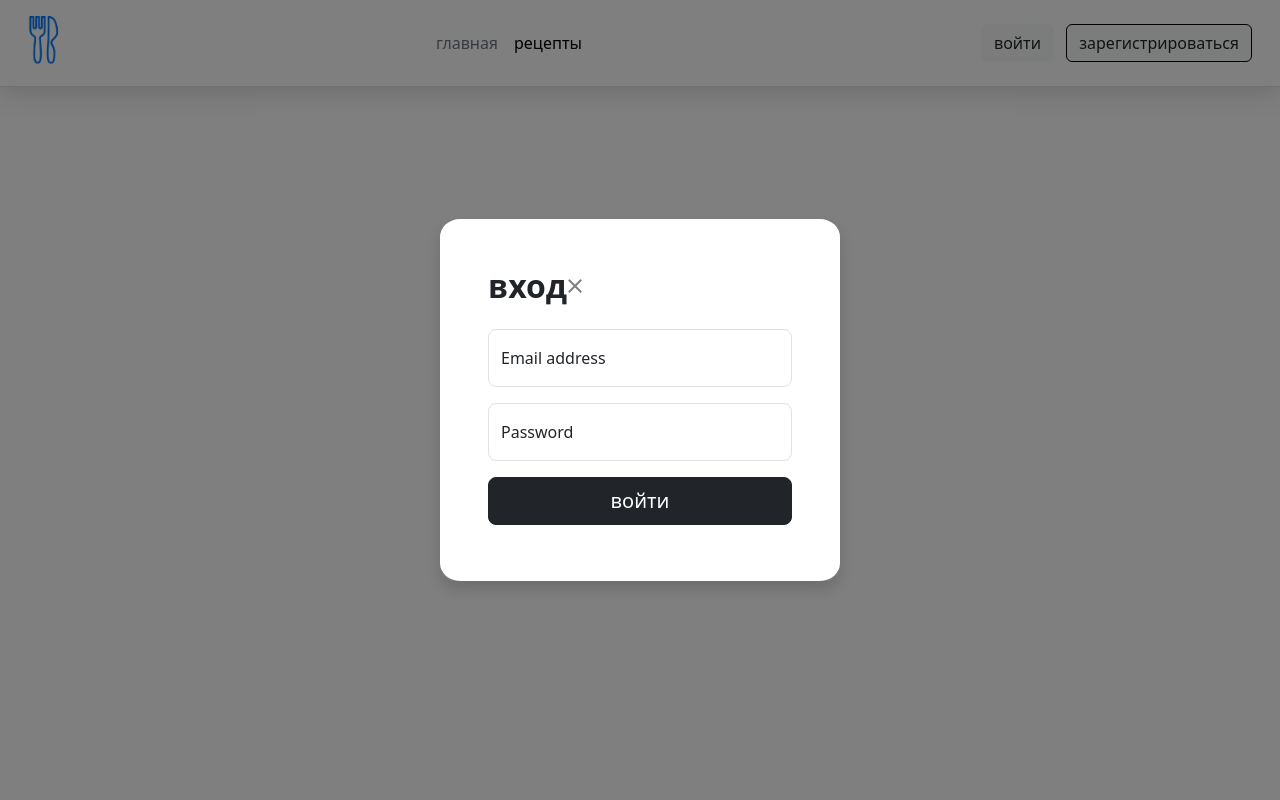
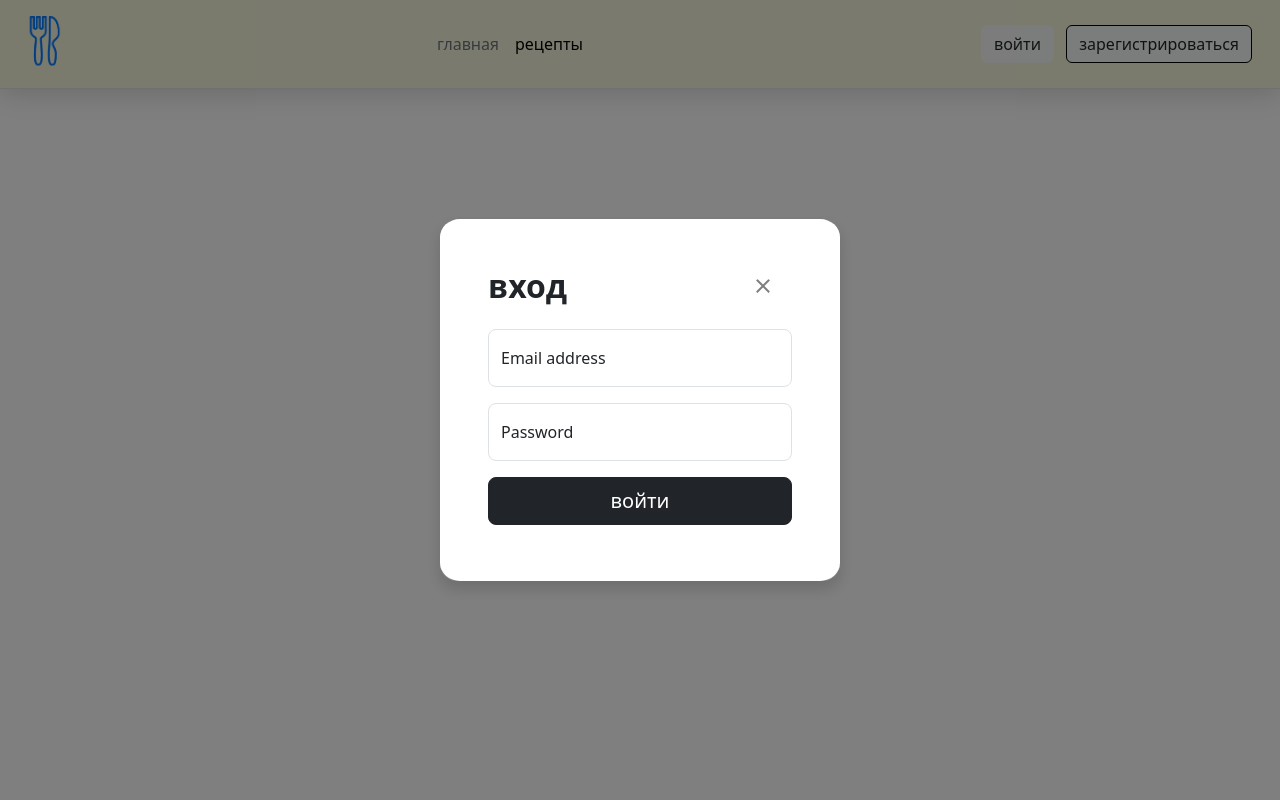
Before and after one commit to papaWa-paw/website, a Flask app: page /sign_in in a window 1280 px wide. Run offline with Flask 3, Linux system fonts and the light colour scheme.

Commit message:
Update main.css

```diff
--- a/static/css/main.css
+++ b/static/css/main.css
@@ -4,14 +4,16 @@ header {
     position: sticky;
     top: 0;
     padding: 20px;
-    background: #fff;
+    background: #f5f5dc;
     -webkit-box-shadow: 0 5px 25px rgba(0, 0, 0, 0.15);
         box-shadow: 0 5px 25px rgba(0, 0, 0, 0.15);
 }
 
 .header__img {
-    height: 48px;
-    width: 48px;
+    height: 50px;
+    width: 50px;
+    left: 100px;
+
 }
 
 /* MODAL */
@@ -34,6 +36,11 @@ header {
     border-radius: 5%;
 }
 
+.btn-close {
+    position: fixed;
+    left: 59%;
+}
+
 /* BODY*/
 .px-3 {
     position: absolute;
@@ -42,3 +49,9 @@ header {
     right: 25%;
     text-align: center
 }
+
+.formik {
+    position: absolute;
+    left: 5%;
+    right: 5%;
+}
```
